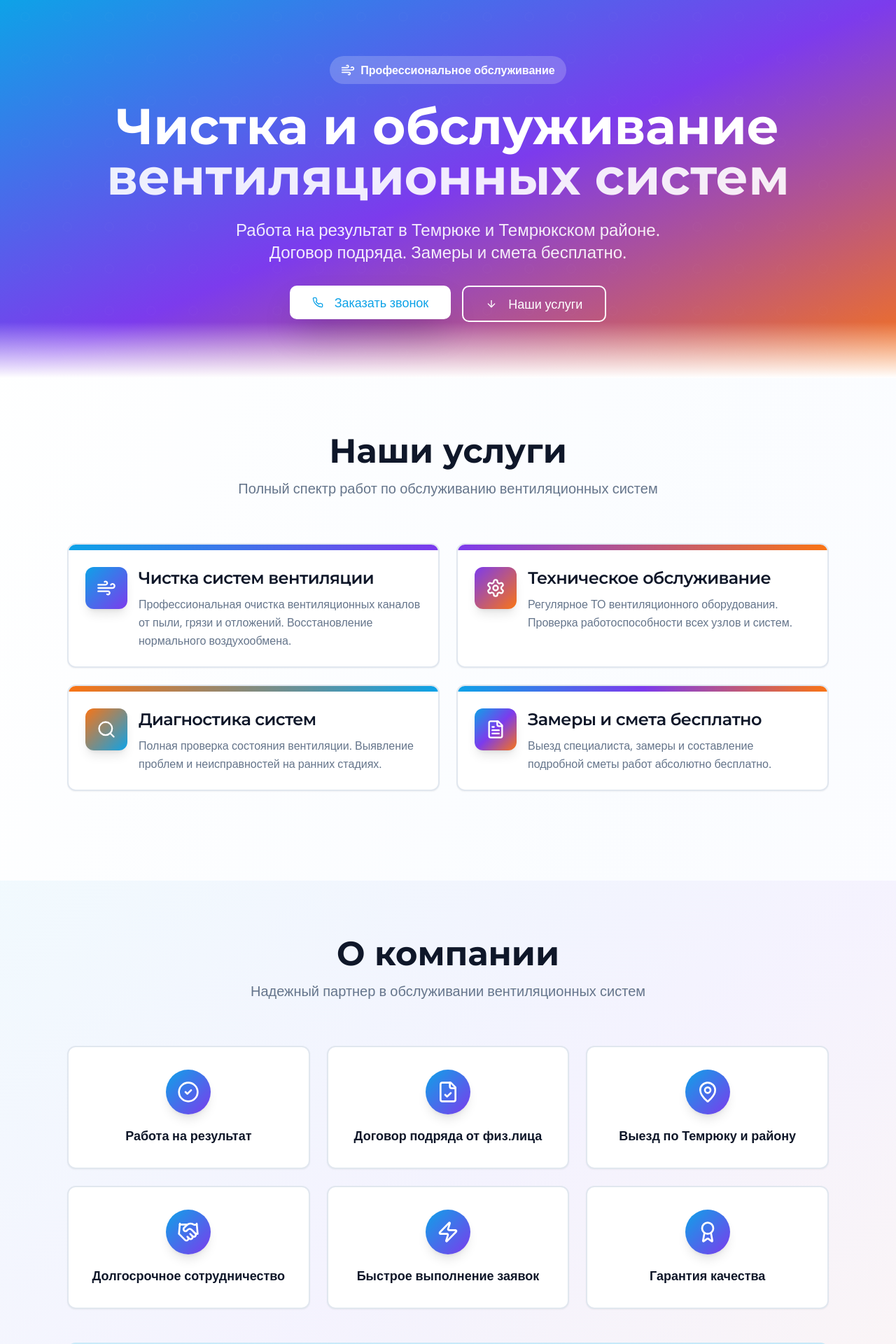
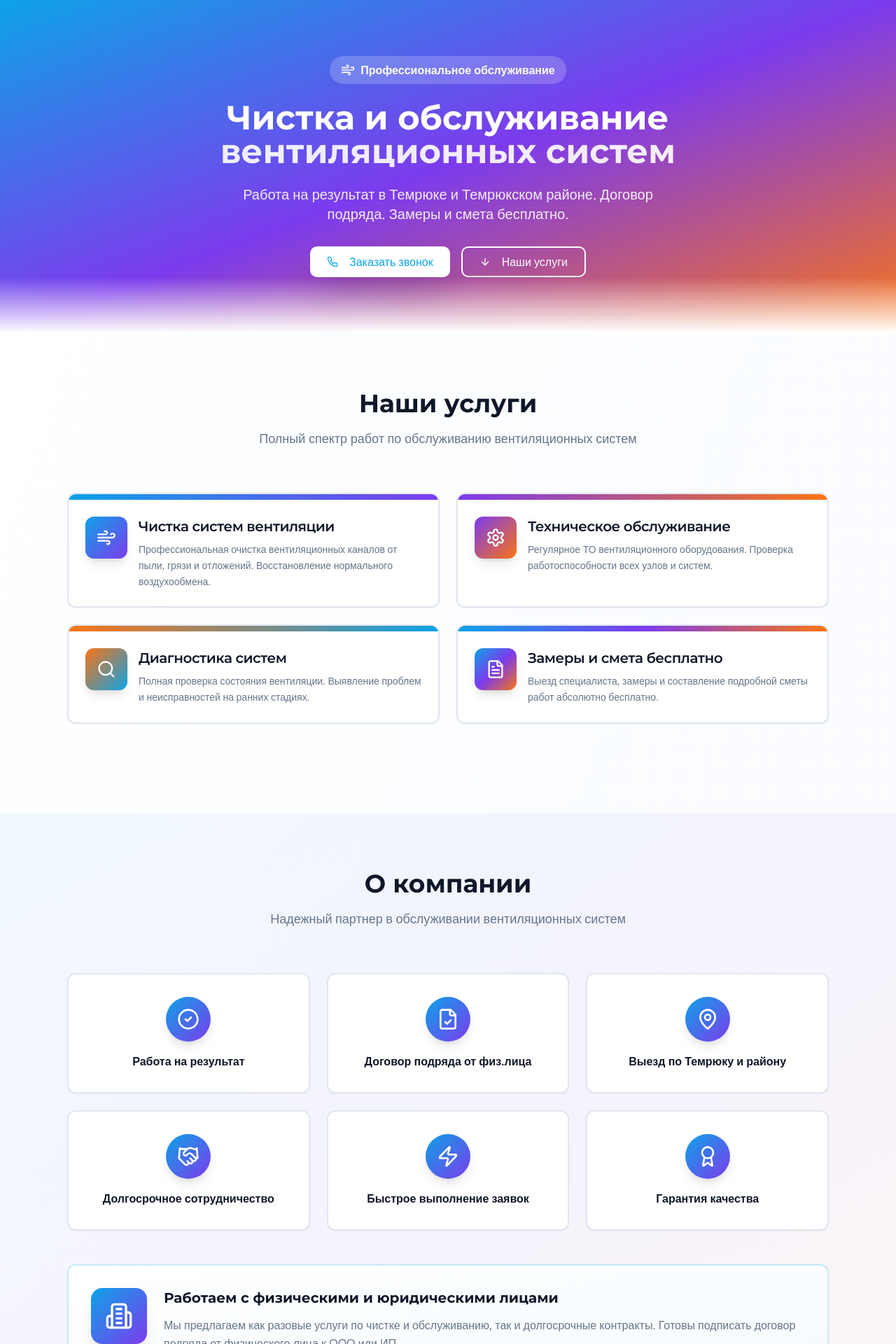
Before and after one commit to pr-poehali-dev/ventilation-cleaning-service-1, a React (Vite) app: page / in a window 1280 px wide. Shown: the top 1920 px of the page at 70% size. Built offline with nearby package versions, Linux system fonts and the light colour scheme.

Commit message:
Уменьшение размера шрифта

```diff
--- a/src/pages/Index.tsx
+++ b/src/pages/Index.tsx
@@ -71,19 +71,19 @@ const Index = () => {
               <span className="text-white font-semibold">Профессиональное обслуживание</span>
             </div>
 
-            <h1 className="font-heading text-5xl md:text-7xl font-bold text-white mb-6 leading-tight">
+            <h1 className="font-heading text-3xl md:text-5xl font-bold text-white mb-6 leading-tight">
               Чистка и обслуживание<br />
               <span className="text-white/90">вентиляционных систем</span>
             </h1>
 
-            <p className="text-xl md:text-2xl text-white/90 mb-8 max-w-2xl mx-auto">
+            <p className="text-lg md:text-xl text-white/90 mb-8 max-w-2xl mx-auto">
               Работа на результат в Темрюке и Темрюкском районе. Договор подряда. Замеры и смета бесплатно.
             </p>
 
             <div className="flex flex-col sm:flex-row gap-4 justify-center animate-scale-in">
               <Button
                 size="lg"
-                className="bg-white text-primary hover:bg-white/90 text-lg px-8 py-6 shadow-2xl hover:shadow-3xl transition-all duration-300 hover:scale-105"
+                className="bg-white text-primary hover:bg-white/90 text-base px-6 py-4 shadow-2xl hover:shadow-3xl transition-all duration-300 hover:scale-105"
                 onClick={() => document.getElementById('contact')?.scrollIntoView({ behavior: 'smooth' })}
               >
                 <Icon name="Phone" className="mr-2" size={20} />
@@ -93,7 +93,7 @@ const Index = () => {
               <Button
                 size="lg"
                 variant="outline"
-                className="bg-transparent border-2 border-white text-white hover:bg-white hover:text-primary text-lg px-8 py-6 transition-all duration-300 hover:scale-105"
+                className="bg-transparent border-2 border-white text-white hover:bg-white hover:text-primary text-base px-6 py-4 transition-all duration-300 hover:scale-105"
                 onClick={() => document.getElementById('services')?.scrollIntoView({ behavior: 'smooth' })}
               >
                 <Icon name="ArrowDown" className="mr-2" size={20} />
@@ -109,10 +109,10 @@ const Index = () => {
       <section id="services" className="py-20 px-4">
         <div className="container mx-auto max-w-6xl">
           <div className="text-center mb-16 animate-fade-in">
-            <h2 className="font-heading text-4xl md:text-5xl font-bold text-foreground mb-4">
+            <h2 className="font-heading text-3xl md:text-4xl font-bold text-foreground mb-4">
               Наши услуги
             </h2>
-            <p className="text-xl text-muted-foreground max-w-2xl mx-auto">
+            <p className="text-lg text-muted-foreground max-w-2xl mx-auto">
               Полный спектр работ по обслуживанию вентиляционных систем
             </p>
           </div>
@@ -131,10 +131,10 @@ const Index = () => {
                       <Icon name={service.icon as any} className="text-white" size={28} />
                     </div>
                     <div className="flex-1">
-                      <CardTitle className="text-2xl font-heading mb-2 group-hover:text-primary transition-colors">
+                      <CardTitle className="text-xl font-heading mb-2 group-hover:text-primary transition-colors">
                         {service.title}
                       </CardTitle>
-                      <CardDescription className="text-base leading-relaxed">
+                      <CardDescription className="text-sm leading-relaxed">
                         {service.description}
                       </CardDescription>
                     </div>
@@ -149,10 +149,10 @@ const Index = () => {
       <section className="py-20 px-4 bg-gradient-to-br from-primary/5 via-secondary/5 to-accent/5">
         <div className="container mx-auto max-w-6xl">
           <div className="text-center mb-16 animate-fade-in">
-            <h2 className="font-heading text-4xl md:text-5xl font-bold text-foreground mb-4">
+            <h2 className="font-heading text-3xl md:text-4xl font-bold text-foreground mb-4">
               О компании
             </h2>
-            <p className="text-xl text-muted-foreground max-w-2xl mx-auto">
+            <p className="text-lg text-muted-foreground max-w-2xl mx-auto">
               Надежный партнер в обслуживании вентиляционных систем
             </p>
           </div>
@@ -168,7 +168,7 @@ const Index = () => {
                   <div className="inline-flex p-4 rounded-full bg-gradient-to-br from-primary to-secondary shadow-lg mb-4">
                     <Icon name={advantage.icon as any} className="text-white" size={32} />
                   </div>
-                  <p className="font-semibold text-lg text-foreground">{advantage.text}</p>
+                  <p className="font-semibold text-base text-foreground">{advantage.text}</p>
                 </CardContent>
               </Card>
             ))}
@@ -183,7 +183,7 @@ const Index = () => {
                   </div>
                 </div>
                 <div className="flex-1">
-                  <h3 className="font-heading text-2xl font-bold mb-3">Работаем с физическими и юридическими лицами</h3>
+                  <h3 className="font-heading text-xl font-bold mb-3">Работаем с физическими и юридическими лицами</h3>
                   <p className="text-muted-foreground leading-relaxed mb-4">
                     Мы предлагаем как разовые услуги по чистке и обслуживанию, так и долгосрочные контракты.
                     Готовы подписать договор подряда от физического лица к ООО или ИП.
@@ -212,10 +212,10 @@ const Index = () => {
       <section id="contact" className="py-20 px-4">
         <div className="container mx-auto max-w-4xl">
           <div className="text-center mb-12 animate-fade-in">
-            <h2 className="font-heading text-4xl md:text-5xl font-bold text-foreground mb-4">
+            <h2 className="font-heading text-3xl md:text-4xl font-bold text-foreground mb-4">
               Свяжитесь с нами
             </h2>
-            <p className="text-xl text-muted-foreground">
+            <p className="text-lg text-muted-foreground">
               Оставьте заявку и мы перезвоним в течение 15 минут
             </p>
           </div>
@@ -266,7 +266,7 @@ const Index = () => {
                 <Button
                   type="submit"
                   size="lg"
-                  className="w-full bg-gradient-to-r from-primary via-secondary to-accent text-white text-lg py-6 hover:shadow-2xl transition-all duration-300 hover:scale-[1.02]"
+                  className="w-full bg-gradient-to-r from-primary via-secondary to-accent text-white text-base py-5 hover:shadow-2xl transition-all duration-300 hover:scale-[1.02]"
                 >
                   <Icon name="Send" className="mr-2" size={20} />
                   Отправить заявку
```
Also changed, not shown: 1 other file (tests, documents, lock files or other folders).
